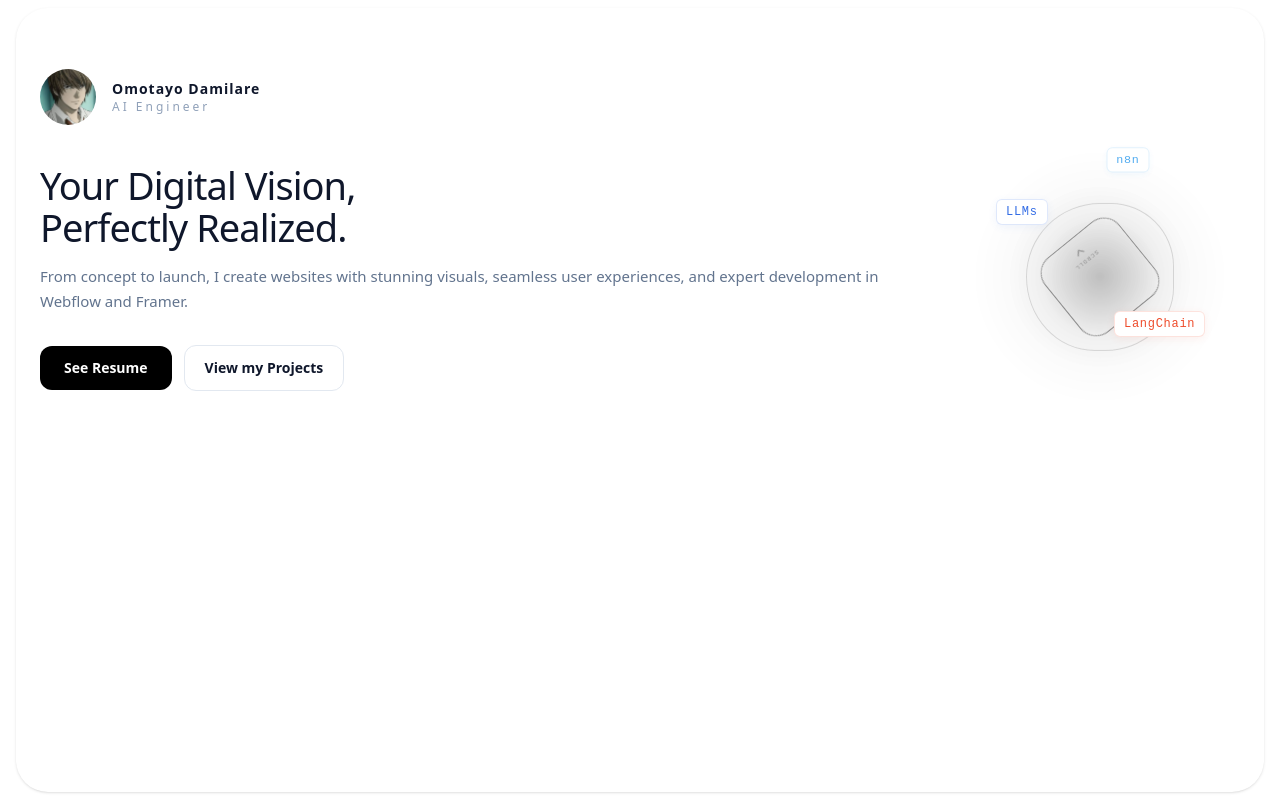
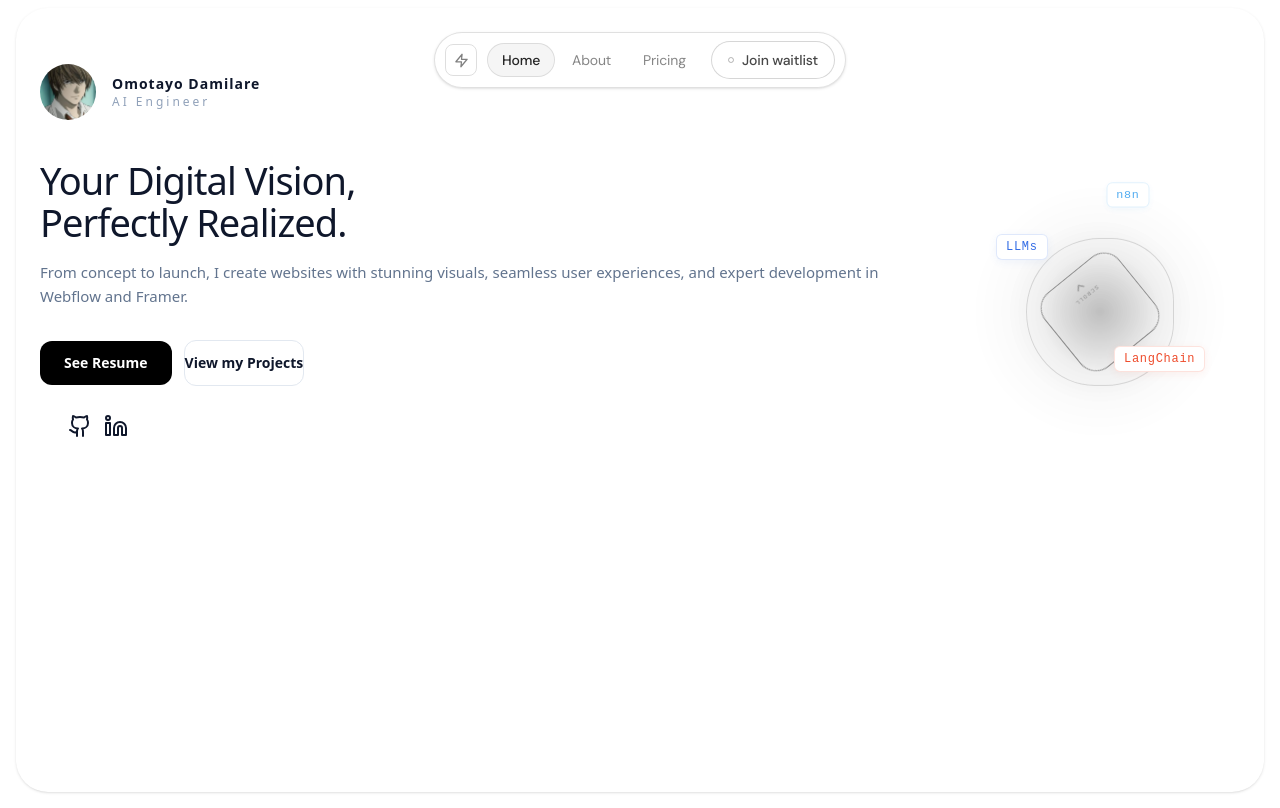
Before and after one commit to Dahmie87/portfolioIn3d, a React (Vite) app: page / in a window 1280 px wide. Built offline with nearby package versions, Linux system fonts and the light colour scheme.

Commit message:
add new nav bar component

```diff
--- a/src/components/home.tsx
+++ b/src/components/home.tsx
@@ -1,9 +1,185 @@
 import type React from "react";
 import AbstractShape from "./abstract";
 import heroProfile from "../assets/profile-1.jfif";
+import { Github, Linkedin } from "lucide-react";
+import { useState } from "react";
+
+const styles = `
+  @import url('https://fonts.googleapis.com/css2?family=DM+Sans:wght@300;400;500&display=swap');
+
+  .navbar-root * { font-family: 'DM Sans', sans-serif; }
+
+  /* Entry stagger */
+  @keyframes nav-drop {
+    from { opacity: 0; transform: translateY(-8px) scale(0.97); }
+    to   { opacity: 1; transform: translateY(0)   scale(1);    }
+  }
+  .nav-entry { animation: nav-drop 0.5s cubic-bezier(0.34,1.56,0.64,1) both; }
+  .nav-entry-1 { animation-delay: 0.08s; }
+  .nav-entry-2 { animation-delay: 0.13s; }
+  .nav-entry-3 { animation-delay: 0.18s; }
+  .nav-entry-4 { animation-delay: 0.23s; }
+  .nav-entry-5 { animation-delay: 0.30s; }
+
+  /* Logo */
+  .nav-logo {
+    transition: border-color 0.22s ease, box-shadow 0.22s ease, transform 0.22s ease;
+  }
+  .nav-logo:hover {
+    border-color: rgba(0,0,0,0.28) !important;
+    box-shadow: 0 0 0 3px rgba(0,0,0,0.06);
+    transform: scale(1.07);
+  }
+  .nav-logo:hover svg { stroke: rgba(0,0,0,0.85); }
+  .nav-logo svg { transition: stroke 0.22s ease; }
+
+  /* Nav link */
+  .nav-link {
+    position: relative;
+    transition: color 0.2s ease, border-color 0.2s ease, background 0.2s ease, box-shadow 0.2s ease;
+  }
+  .nav-link::after {
+    content: '';
+    position: absolute;
+    bottom: 4px;
+    left: 50%;
+    transform: translateX(-50%) scaleX(0);
+    width: calc(100% - 24px);
+    height: 1px;
+    background: rgba(0,0,0,0.22);
+    border-radius: 2px;
+    transition: transform 0.25s cubic-bezier(0.34,1.56,0.64,1);
+  }
+  .nav-link:hover {
+    color: rgba(0,0,0,0.9) !important;
+    border-color: rgba(0,0,0,0.1) !important;
+    background: rgba(0,0,0,0.03) !important;
+    box-shadow: 0 1px 4px rgba(0,0,0,0.05);
+  }
+  .nav-link:hover::after { transform: translateX(-50%) scaleX(1); }
+
+  /* CTA button */
+  .nav-cta {
+    position: relative;
+    overflow: hidden;
+    transition: color 0.25s ease, border-color 0.25s ease, box-shadow 0.25s ease, transform 0.2s ease;
+  }
+  .nav-cta::before {
+    content: '';
+    position: absolute;
+    inset: 0;
+    background: linear-gradient(105deg, transparent 35%, rgba(255,255,255,0.75) 50%, transparent 65%);
+    transform: translateX(-120%);
+    transition: transform 0.45s ease;
+    border-radius: inherit;
+  }
+  .nav-cta:hover {
+    color: rgba(0,0,0,0.95) !important;
+    border-color: rgba(0,0,0,0.28) !important;
+    box-shadow: 0 0 0 3px rgba(0,0,0,0.06), 0 2px 8px rgba(0,0,0,0.08);
+    transform: translateY(-1px);
+  }
+  .nav-cta:hover::before { transform: translateX(120%); }
+  .nav-cta:active { transform: translateY(0); box-shadow: 0 0 0 2px rgba(0,0,0,0.07); }
+
+  /* Dot pulse */
+  .cta-dot {
+    width: 6px; height: 6px;
+    border-radius: 50%;
+    border: 1px solid rgba(0,0,0,0.28);
+    background: transparent;
+    flex-shrink: 0;
+    transition: border-color 0.25s ease;
+  }
+  @keyframes pulse-ring {
+    0%   { box-shadow: 0 0 0 0   rgba(0,0,0,0.15); }
+    70%  { box-shadow: 0 0 0 4px rgba(0,0,0,0);    }
+    100% { box-shadow: 0 0 0 0   rgba(0,0,0,0);    }
+  }
+  .nav-cta:hover .cta-dot {
+    border-color: rgba(0,0,0,0.55);
+    animation: pulse-ring 1s ease infinite;
+  }
+`;
 
 function NavBar() {
-  return <></>;
+  const [active, setActive] = useState("Home");
+  const links = ["Home", "About", "Pricing"];
+
+  return (
+    <div className="navbar-root w-full flex justify-center pt-6">
+      <style>{styles}</style>
+
+      <nav
+        className="nav-entry fixed flex items-center gap-1.5 pl-2.5 pr-2.5 py-2 rounded-full backdrop-blur-2xl border shadow-sm"
+        style={{
+          background: "rgba(255,255,255,0.45)",
+          borderColor: "rgba(0,0,0,0.12)",
+        }}
+      >
+        {/* Logo */}
+        <div
+          className="nav-logo nav-entry nav-entry-1 w-8 h-8 rounded-lg flex items-center justify-center cursor-pointer flex-shrink-0 mr-1"
+          style={{
+            background: "transparent",
+            border: "1px solid rgba(0,0,0,0.13)",
+          }}
+        >
+          <svg
+            width="15"
+            height="15"
+            viewBox="0 0 24 24"
+            fill="none"
+            stroke="rgba(0,0,0,0.5)"
+            strokeWidth="2"
+            strokeLinecap="round"
+            strokeLinejoin="round"
+          >
+            <path d="M13 2L3 14h9l-1 8 10-12h-9l1-8z" />
+          </svg>
+        </div>
+
+        {/* Links */}
+        <div className="flex items-center gap-0.5">
+          {links.map((link, i) => (
+            <button
+              key={link}
+              onClick={() => setActive(link)}
+              className={`nav-link nav-entry nav-entry-${i + 2} px-3.5 py-1.5 rounded-full text-sm border`}
+              style={{
+                color:
+                  active === link ? "rgba(0,0,0,0.85)" : "rgba(0,0,0,0.48)",
+                fontWeight: active === link ? 500 : 400,
+                letterSpacing: "-0.01em",
+                background:
+                  active === link ? "rgba(0,0,0,0.04)" : "transparent",
+                borderColor:
+                  active === link ? "rgba(0,0,0,0.1)" : "transparent",
+              }}
+            >
+              {link}
+            </button>
+          ))}
+        </div>
+
+        {/* CTA */}
+        <button
+          className="nav-cta nav-entry nav-entry-5 flex items-center gap-2 ml-1 px-4 py-2 rounded-full text-sm border"
+          style={{
+            fontFamily: "'DM Sans', sans-serif",
+            fontWeight: 500,
+            letterSpacing: "-0.01em",
+            color: "rgba(0,0,0,0.72)",
+            background: "rgba(255,255,255,0.6)",
+            borderColor: "rgba(0,0,0,0.16)",
+          }}
+        >
+          <span className="cta-dot" />
+          Join waitlist
+        </button>
+      </nav>
+    </div>
+  );
 }
 
 export default function ProtoType(): React.ReactElement {
@@ -46,9 +222,13 @@ export default function ProtoType(): React.ReactElement {
               <button className="bg-black text-white px-6 py-3 rounded-xl text-sm font-semibold">
                 See Resume
               </button>
-              <button className="bg-white border border-slate-200 text-slate-900 px-5 py-3 rounded-xl text-sm font-semibold">
+              <button className="bg-white border border-slate-200 text-slate-900 px- py-3 rounded-xl text-sm font-semibold">
                 View my Projects
               </button>
+            </div>
+            <div className="p-7 flex gap-3">
+              <Github />
+              <Linkedin />
             </div>
           </div>
 
```
Also changed, not shown: src/components/navbar.tsx (added).
